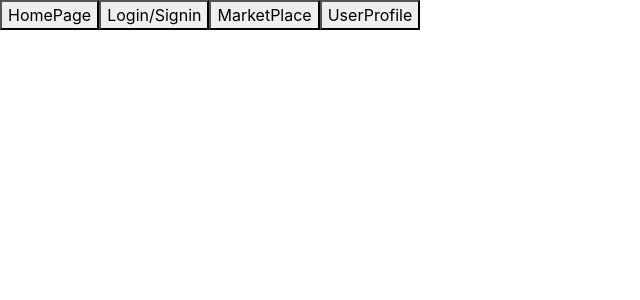
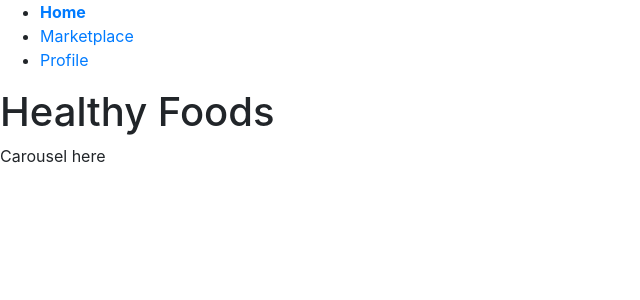
Before and after one commit to 4-Tenacious-Tasman/HealthyFood, a React app: page / in a window 1280 px wide. Shown: the top 300 px of the page, without its empty margins (0-640 px from the left). Built offline with nearby package versions, Linux system fonts and the light colour scheme; the HTML template or start-up script is replaced by a standard one.

Commit message:
Implement routing with React-Router to create multi-page application

```diff
--- a/client/src/component/App.jsx
+++ b/client/src/component/App.jsx
@@ -1,9 +1,6 @@
 import React from 'react';
-import HomePage from './homepage/HomePage.jsx';
-import Login from './login/Login.jsx';
-import FarmersMarket from './marketplace/FarmersMarket.jsx';
-import UserProfile from './userinfo/UserProfile.jsx';
-
+import Main from './Main.jsx';
+import Navigation from './homepage/Navigation.jsx';
 
 class App extends React.Component {
   constructor() {
@@ -23,42 +20,11 @@ class App extends React.Component {
   }
 
   render() {
-    return (
-      <div>
-
-      {this.state.page.length === 0 &&
-        <div>
-        <button name="home" onClick={this.changePage}>HomePage</button>
-        <button name="login" onClick={this.changePage}>Login/Signin</button>
-        <button name="market" onClick={this.changePage}>MarketPlace</button>
-        <button name="profile" onClick={this.changePage}>UserProfile</button>
-        </div>
-        }
-
-        {this.state.page === "home" && (
-          <HomePage />
-        )}
-
-        {this.state.page === "login" && (
-          <Login />
-        )}
-
-
-        {this.state.page === "market" && (
-          <FarmersMarket />
-        )}
-
-
-        {this.state.page === "profile" && (
-          <UserProfile />
-        )}
-
-
-
-
-
-
-
+    return(
+      <div className='app-container'>
+        <Navigation />
+        <h1>Healthy Foods</h1>
+        <Main />
       </div>
     )
   }
--- /dev/null
+++ b/client/src/component/Main.jsx
@@ -0,0 +1,15 @@
+import React from 'react';
+import { NavLink, Switch, Route } from 'react-router-dom';
+import HomePage from './homepage/HomePage.jsx'
+import FarmersMarket from './marketplace/FarmersMarket.jsx'
+import UserProfile from './userinfo/UserProfile.jsx';
+
+ const Main = () => (
+  <Switch>
+    <Route exact path='/' component={HomePage}></Route>
+    <Route exact path='/marketplace' component={FarmersMarket}></Route>
+    <Route exact path='/userprofile' component={UserProfile}></Route>
+  </Switch>
+);
+
+export default Main;
--- /dev/null
+++ b/client/src/component/homepage/Navigation.jsx
@@ -0,0 +1,14 @@
+import React from 'react';
+import { NavLink, Switch, Route } from 'react-router-dom';
+
+const Navigation = () => (
+  <nav>
+    <ul>
+      <li><NavLink exact to='/' activeStyle={{fontWeight: "bold"}}>Home</NavLink></li>
+      <li><NavLink exact to='/marketplace' activeStyle={{fontWeight: "bold"}}>Marketplace</NavLink></li>
+      <li><NavLink exact to='/userprofile' activeStyle={{fontWeight: "bold"}}>Profile</NavLink></li>
+    </ul>
+  </nav>
+);
+
+export default Navigation;
--- a/client/src/index.jsx
+++ b/client/src/index.jsx
@@ -2,7 +2,12 @@ import React from 'react';
 import ReactDOM from 'react-dom';
 import 'bootstrap/dist/css/bootstrap.min.css';
 import App from './component/App.jsx';
+import { BrowserRouter } from 'react-router-dom';
 
 
 
-ReactDOM.render(<App/>, document.getElementById('app'));
+ReactDOM.render((
+  <BrowserRouter>
+    <App/>
+  </BrowserRouter>
+), document.getElementById('app'));
--- a/package.json
+++ b/package.json
@@ -28,7 +28,8 @@
     "pg": "^8.5.1",
     "react": "^16.14.0",
     "react-bootstrap": "^1.5.2",
-    "react-dom": "^16.14.0"
+    "react-dom": "^16.14.0",
+    "react-router-dom": "^5.2.0"
   },
   "devDependencies": {
     "@babel/core": "^7.13.14",
```
Also changed, not shown: 1 other file (tests, documents, lock files or other folders).
